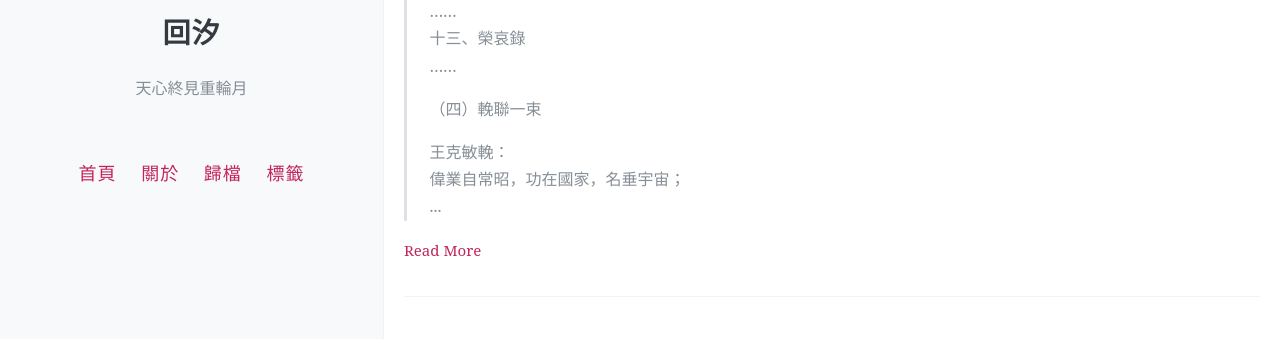
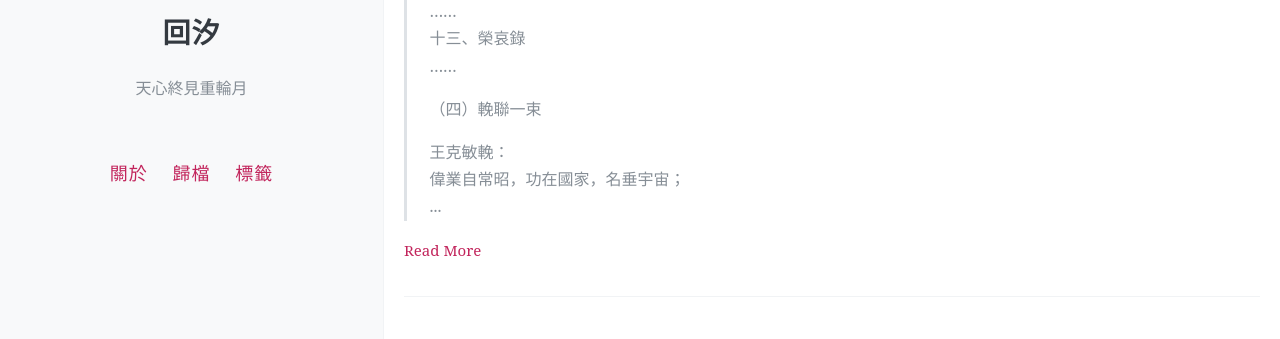
Before and after one commit to kanransya/nami-jetcoaster, a Jekyll site: the page built from index.html, in a window 1280 px wide. Shown: the part 290-629 px from the top of the page. Built offline with Jekyll 4.4.1, drawn with Linux system fonts in a browser that asks for light colours; the list of posts is cut into pages by our own code; comment, search, counter and statistics services are not loaded.

Commit message:
Update _config.yml

```diff
--- a/_config.yml
+++ b/_config.yml
@@ -11,7 +11,7 @@ name: 回汐
 description: 天心終見重輪月
 
 # 输入你的网站域名（如果你没有添加自己的域名，而是直接用GitHub pages分配的域名的话可以省略）
-url: https://kanransya.github.io
+url:
 
 # 添加你的博客的二级域名，一般来说是你的repository名
 # 如果你的博客的URL是：(http://yourusername.github.io/repository-name)
@@ -32,8 +32,6 @@ favicon: https://i.loli.net/2020/07/18/uYjPfryITO82sLg.png
 
 # 菜单中的按钮
 navigation:
-  - name: 首頁
-    url: /
   - name: 關於
     url: https://kanransya.github.io/nami-jetcoaster/about
   - name: 歸檔
```
